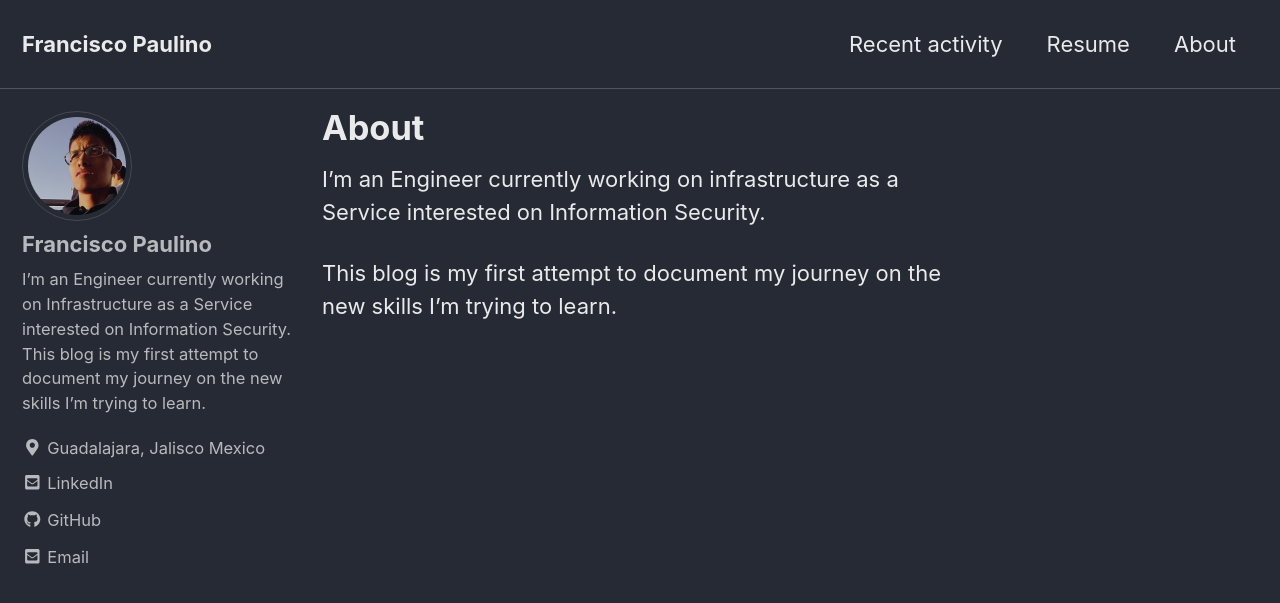
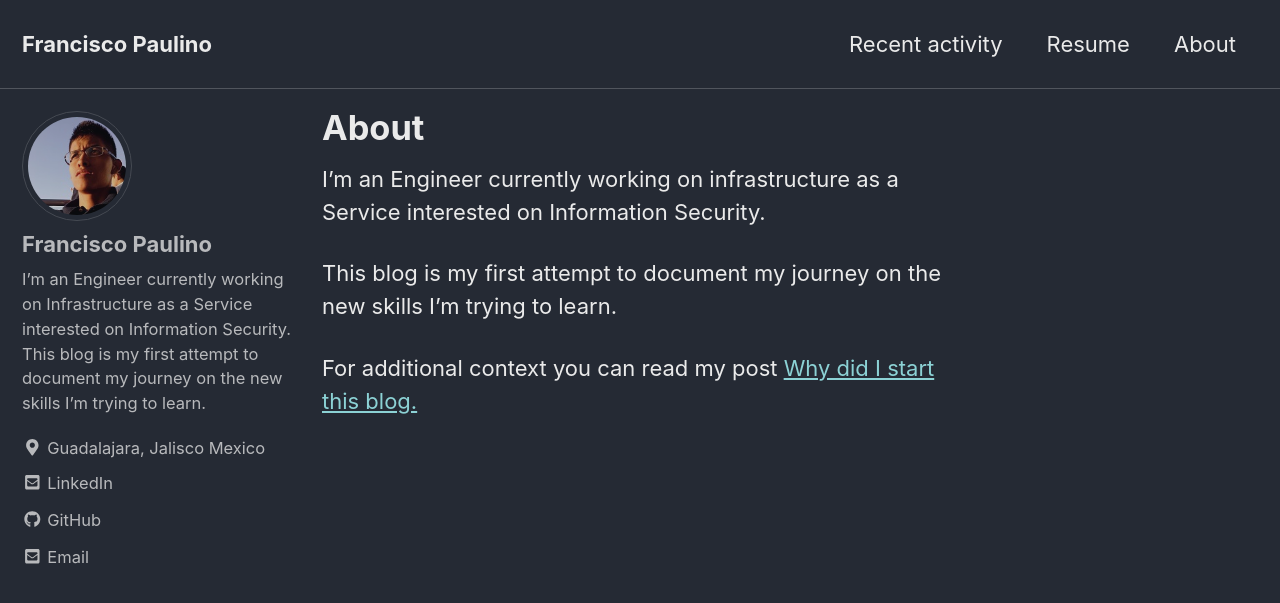
Before and after one commit to francisco-paulino/blog, a Jekyll site: the page built from _pages/about.md, in a window 1280 px wide and 900 px high. Shown: the top 603 px of the window. Built offline with Jekyll 4.4.1, drawn with Linux system fonts in a browser that asks for light colours; cached includes are drawn as plain includes.

Commit message:
updated post

```diff
--- a/_pages/about.md
+++ b/_pages/about.md
@@ -6,3 +6,5 @@ author_profile: true
 I'm an Engineer currently working on infrastructure as a Service interested on Information Security.
 
 This blog is my first attempt to document my journey on the new skills I'm trying to learn.
+
+For additional context you can read my post [Why did I start this blog.](https://francisco-paulino.github.io/firstpost/)
```
